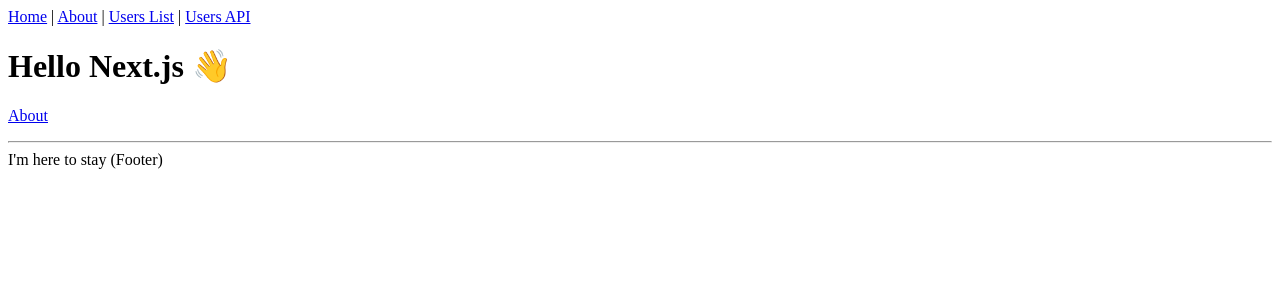
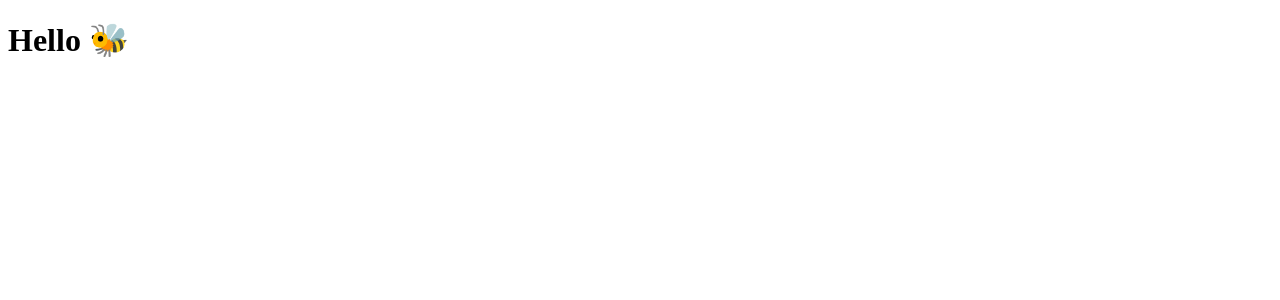
Before and after one commit to mihaerzen/nextjs-boilerplate, a Next.js app: page / in a window 1280 px wide. Shown: the top 300 px of the page. Built offline with nearby package versions, Linux system fonts and the light colour scheme.

Commit message:
Remove not used code

```diff
--- a/components/Layout.tsx
+++ b/components/Layout.tsx
@@ -1,9 +1,7 @@
 import Head from 'next/head'
-import Link from 'next/link'
-import React, { FC, ReactNode } from 'react'
+import React, { FC } from 'react'
 
 type Props = {
-  children?: ReactNode
   title?: string
 }
 
@@ -17,27 +15,7 @@
       <meta charSet="utf-8" />
       <meta name="viewport" content="initial-scale=1.0, width=device-width" />
     </Head>
-    <header>
-      <nav>
-        <Link href="/">
-          <a>Home</a>
-        </Link>{' '}
-        |{' '}
-        <Link href="/about">
-          <a>About</a>
-        </Link>{' '}
-        |{' '}
-        <Link href="/users">
-          <a>Users List</a>
-        </Link>{' '}
-        | <a href="/api/users">Users API</a>
-      </nav>
-    </header>
     {children}
-    <footer>
-      <hr />
-      <span>{"I'm here to stay (Footer)"}</span>
-    </footer>
   </div>
 )
 
--- a/pages/api/users/index.ts
+++ /dev/null
@@ -1,20 +0,0 @@
-import { NextApiHandler, NextApiRequest, NextApiResponse } from 'next'
-
-import { sampleUserData } from '../../../utils/sample-data'
-
-const handler: NextApiHandler = (
-  _req: NextApiRequest,
-  res: NextApiResponse,
-) => {
-  try {
-    if (!Array.isArray(sampleUserData)) {
-      throw new Error('Cannot find user data')
-    }
-
-    res.status(200).json(sampleUserData)
-  } catch (err) {
-    res.status(500).json({ statusCode: 500, message: err.message })
-  }
-}
-
-export default handler
--- a/pages/index.tsx
+++ b/pages/index.tsx
@@ -1,16 +1,10 @@
 import { NextPage } from 'next'
-import Link from 'next/link'
 
 import Layout from '../components/Layout'
 
 const IndexPage: NextPage = () => (
-  <Layout title="Home | Next.js + TypeScript Example">
-    <h1>Hello Next.js 👋</h1>
-    <p>
-      <Link href="/about">
-        <a>About</a>
-      </Link>
-    </p>
+  <Layout title="BeHoney">
+    <h1>Hello 🐝</h1>
   </Layout>
 )
 
--- a/utils/sample-data.ts
+++ /dev/null
@@ -1,9 +0,0 @@
-import { User } from '../interfaces'
-
-/** Dummy user data. */
-export const sampleUserData: User[] = [
-  { id: 101, name: 'Alice' },
-  { id: 102, name: 'Bob' },
-  { id: 103, name: 'Caroline' },
-  { id: 104, name: 'Dave' },
-]
```
Also changed, not shown: components/List.tsx (deleted, +0 -21 lines), components/ListDetail.tsx (deleted, +0 -17 lines), components/ListItem.tsx (deleted, +0 -18 lines), pages/about.tsx (deleted, +0 -18 lines), pages/users/[id].tsx (deleted, +0 -61 lines), pages/users/index.tsx (deleted, +0 -37 lines).
